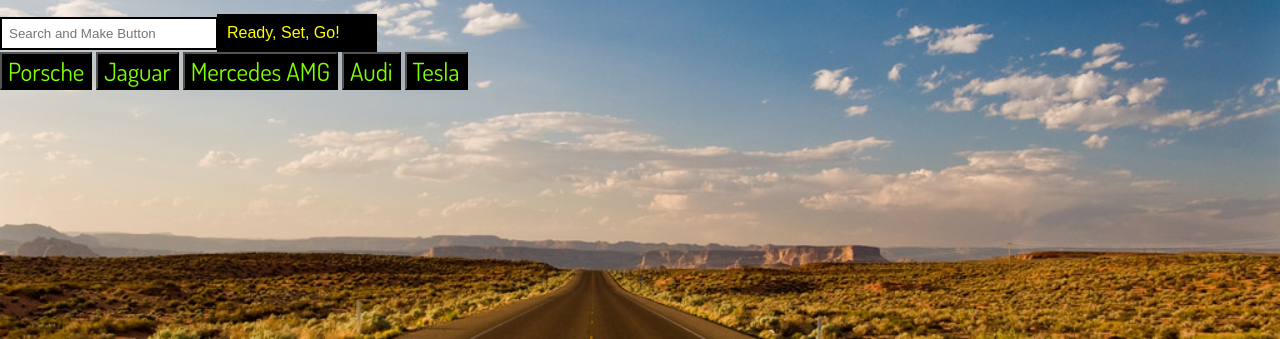
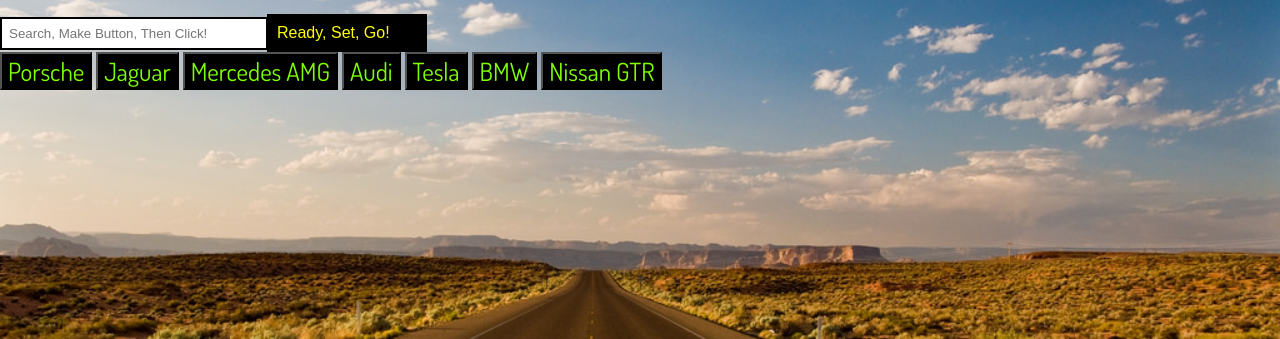
Before and after one commit to VisDPT/Giphy-API, a PHP site: the page made by GIPHY hw.html in a window 1280 px wide. Shown: the part 81-420 px from the top of the page. Run offline with PHP 8.4, Linux system fonts and the light colour scheme; some libraries are stand-ins or nearby versions; some web fonts are replaced.

Commit message:
AllComplete

```diff
--- a/GIPHY hw.html
+++ b/GIPHY hw.html
@@ -19,7 +19,7 @@
     <header> Search for Car Giphys!</header>
 
     <form>
-        <input type="text" placeholder= "Search and Make Button" maxlength="30" id="search" >
+        <input type="text" placeholder= "Search, Make Button, Then Click!" maxlength="30" id="search" >
         <input id="searchBtn" value= "Ready, Set, Go!">
 
     </form>
@@ -30,6 +30,8 @@
     	<button data-car="car+mercedes+benz+AMG"> Mercedes AMG</button>
         <button data-car="Audi"> Audi </button>
         <button data-car="Tesla"> Tesla </button>
+        <button data-car="BMW+car"> BMW </button>
+        <button data-car="nissan+GTR"> Nissan GTR</button>
         <div class="searchedCarButtons"></div>
     </div>
 
--- a/assets/css/style.css
+++ b/assets/css/style.css
@@ -36,7 +36,7 @@ button:hover{
 }
 
 #search{
-	width: 200px;
+	width: 250px;
 	padding: 7px;
 	border: 2px, solid, black;
 	margin-top: 15px;
```
